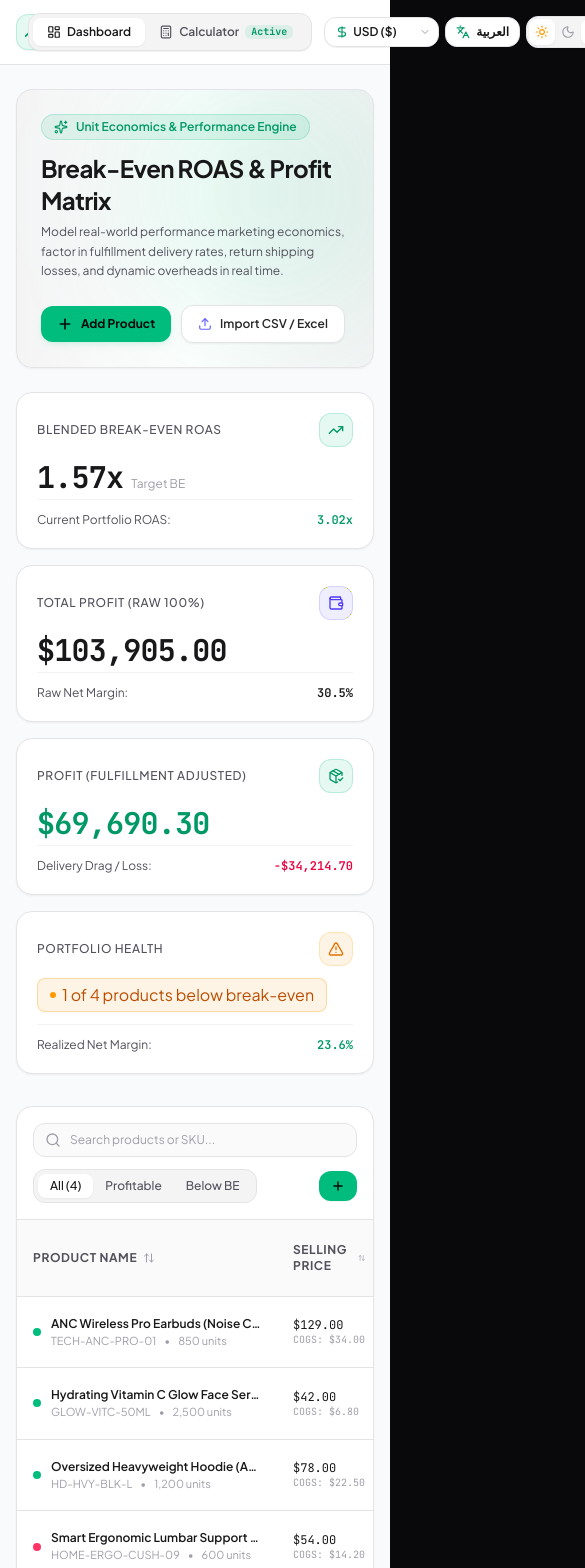
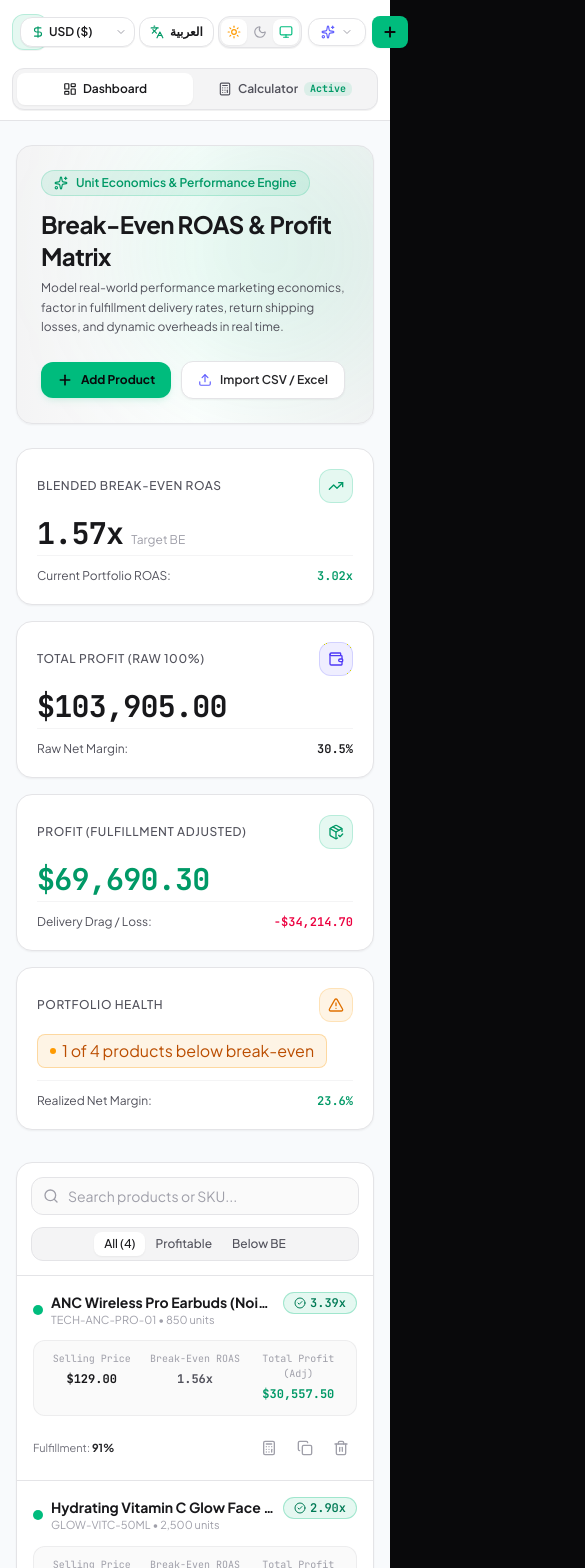
Before and after one commit to Mostafa-Elmoalem/roas-unit-economics-calculator, a React (Vite) app: page / in a window 390 px wide. Shown: the top 1568 px of the page, 585 px wide, since content can reach past the window. Built offline with nearby package versions, Linux system fonts and the light colour scheme.

Commit message:
feat(mobile): implement comprehensive mobile-first responsive architecture and touch ergonomics

```diff
--- a/src/components/common/Header.tsx
+++ b/src/components/common/Header.tsx
@@ -47,32 +47,33 @@ export const Header: React.FC<HeaderProps> = ({
 
   return (
     <header className={`sticky top-0 z-30 ${tokens.bg.header} backdrop-blur-md border-b ${tokens.border.default} transition-colors duration-200`}>
-      <div className="w-full max-w-[1600px] mx-auto px-4 sm:px-6 lg:px-8 xl:px-12">
-        <div className="flex items-center justify-between h-16 gap-3 sm:gap-6">
+      <div className="w-full max-w-[1600px] mx-auto px-3 sm:px-6 lg:px-8 xl:px-12">
+        {/* Main Header Bar */}
+        <div className="flex items-center justify-between h-16 gap-2 sm:gap-4">
           {/* Left: Brand & Workspace Title */}
-          <div className="flex items-center gap-3 min-w-0">
+          <div className="flex items-center gap-2 sm:gap-3 min-w-0">
             <div
               onClick={() => setView('dashboard')}
-              className={`flex items-center justify-center w-9 h-9 rounded-xl ${tokens.status.profit.bg} border ${tokens.status.profit.border} ${tokens.status.profit.text} cursor-pointer hover:opacity-90 transition shadow-xs shrink-0`}
+              className={`flex items-center justify-center w-9 h-9 sm:w-10 sm:h-10 rounded-xl ${tokens.status.profit.bg} border ${tokens.status.profit.border} ${tokens.status.profit.text} cursor-pointer hover:opacity-90 active:scale-95 transition shadow-2xs shrink-0`}
               title={t('common.dashboard')}
             >
               <TrendingUp className="w-5 h-5" />
             </div>
 
-            <div className="flex items-center gap-2 min-w-0">
+            <div className="flex items-center gap-1.5 min-w-0">
               {isEditingTitle ? (
-                <div className="flex items-center gap-1.5">
+                <div className="flex items-center gap-1">
                   <input
                     type="text"
                     value={tempTitle}
                     onChange={(e) => setTempTitle(e.target.value)}
                     onKeyDown={(e) => e.key === 'Enter' && handleSaveTitle()}
-                    className={`${tokens.bg.input} border border-emerald-500/50 rounded-xl px-2.5 py-1 text-xs font-semibold ${tokens.text.primary} focus:outline-none focus:ring-1 focus:ring-emerald-500 min-w-[160px] sm:min-w-[220px]`}
+                    className={`${tokens.bg.input} border border-emerald-500/50 rounded-xl px-2.5 py-1 text-xs font-semibold ${tokens.text.primary} focus:outline-none focus:ring-1 focus:ring-emerald-500 min-w-[130px] sm:min-w-[200px]`}
                     autoFocus
                   />
                   <button
                     onClick={handleSaveTitle}
-                    className="p-1.5 rounded-lg bg-emerald-500 text-black hover:bg-emerald-400 transition cursor-pointer"
+                    className="p-1.5 rounded-lg bg-emerald-500 text-black hover:bg-emerald-400 active:scale-95 transition cursor-pointer"
                   >
                     <Check className="w-3.5 h-3.5" />
                   </button>
@@ -83,20 +84,20 @@ export const Header: React.FC<HeaderProps> = ({
                     setTempTitle(projectName);
                     setIsEditingTitle(true);
                   }}
-                  className="flex items-center gap-1.5 group cursor-pointer py-1 px-1.5 rounded-lg hover:bg-zinc-100 dark:hover:bg-[#18181b] transition"
+                  className="flex items-center gap-1.5 group cursor-pointer py-1 px-1.5 rounded-lg hover:bg-zinc-100 dark:hover:bg-[#18181b] transition min-w-0"
                   title={t('common.edit')}
                 >
-                  <h1 className={`text-sm sm:text-base font-bold ${tokens.text.primary} tracking-tight truncate max-w-[140px] sm:max-w-[240px] xl:max-w-[340px]`}>
+                  <h1 className={`text-xs sm:text-base font-bold ${tokens.text.primary} tracking-tight truncate max-w-[110px] sm:max-w-[200px] md:max-w-[280px] xl:max-w-[340px]`}>
                     {projectName}
                   </h1>
-                  <Edit2 className={`w-3.5 h-3.5 ${tokens.text.muted} group-hover:text-emerald-500 dark:group-hover:text-emerald-400 transition-colors shrink-0`} />
+                  <Edit2 className={`w-3 h-3 sm:w-3.5 sm:h-3.5 ${tokens.text.muted} group-hover:text-emerald-500 dark:group-hover:text-emerald-400 transition-colors shrink-0`} />
                 </div>
               )}
             </div>
           </div>
 
-          {/* Center: Segmented Navigation Switcher */}
-          <div className={`flex items-center ${tokens.bg.toggleTrack} border ${tokens.border.default} rounded-xl p-1 shadow-2xs`}>
+          {/* Center (Hidden on small mobile, visible on md+) */}
+          <div className={`hidden md:flex items-center ${tokens.bg.toggleTrack} border ${tokens.border.default} rounded-xl p-1 shadow-2xs shrink-0`}>
             <button
               onClick={() => setView('dashboard')}
               className={`flex items-center gap-1.5 px-3.5 py-1.5 text-xs font-semibold rounded-lg transition-all cursor-pointer ${
@@ -127,9 +128,9 @@ export const Header: React.FC<HeaderProps> = ({
           </div>
 
           {/* Right: Quick Preferences & Actions Group */}
-          <div className="flex items-center gap-2 sm:gap-3">
-            {/* Unified Preferences Hub */}
-            <div className="flex items-center gap-1.5">
+          <div className="flex items-center gap-1.5 sm:gap-2.5 shrink-0">
+            {/* Preferences Hub */}
+            <div className="flex items-center gap-1">
               <CurrencySelector />
               <LanguageSelector />
               <ThemeToggle />
@@ -143,11 +144,44 @@ export const Header: React.FC<HeaderProps> = ({
               onClick={onOpenAddModal}
               variant="default"
               size="sm"
-              className="gap-1.5 font-bold shadow-xs hover:shadow-emerald-500/20"
+              className="gap-1 font-bold shadow-xs px-2.5 sm:px-3.5"
             >
-              <Plus className="w-3.5 h-3.5 stroke-[2.8]" />
+              <Plus className="w-4 h-4 stroke-[2.8]" />
               <span className="hidden sm:inline">{t('common.addProduct')}</span>
             </Button>
+          </div>
+        </div>
+
+        {/* Mobile View Switcher (Visible only on small phones below md) */}
+        <div className="md:hidden pb-2.5 pt-1">
+          <div className={`grid grid-cols-2 gap-1 ${tokens.bg.toggleTrack} border ${tokens.border.default} rounded-xl p-1 shadow-2xs`}>
+            <button
+              onClick={() => setView('dashboard')}
+              className={`flex items-center justify-center gap-1.5 py-2 text-xs font-semibold rounded-lg transition-all cursor-pointer ${
+                view === 'dashboard'
+                  ? 'bg-white dark:bg-[#27272a] text-zinc-900 dark:text-[#f4f4f5] shadow-xs'
+                  : `${tokens.text.secondary} hover:${tokens.text.primary}`
+              }`}
+            >
+              <LayoutDashboard className="w-3.5 h-3.5" />
+              <span>{t('common.dashboard')}</span>
+            </button>
+            <button
+              onClick={() => setView('calculator')}
+              className={`flex items-center justify-center gap-1.5 py-2 text-xs font-semibold rounded-lg transition-all cursor-pointer ${
+                view === 'calculator'
+                  ? 'bg-white dark:bg-[#27272a] text-zinc-900 dark:text-[#f4f4f5] shadow-xs'
+                  : `${tokens.text.secondary} hover:${tokens.text.primary}`
+              }`}
+            >
+              <Calculator className="w-3.5 h-3.5" />
+              <span>{t('common.calculator')}</span>
+              {activeProduct && (
+                <span className={`text-[10px] ${tokens.status.profit.text} ${tokens.status.profit.bg} px-1.5 py-0.2 rounded-md font-mono-nums font-bold`}>
+                  {t('common.active')}
+                </span>
+              )}
+            </button>
           </div>
         </div>
       </div>
--- a/src/components/dashboard/ProductsTable.tsx
+++ b/src/components/dashboard/ProductsTable.tsx
@@ -3,6 +3,8 @@ import { useTranslation } from 'react-i18next';
 import { useApp } from '../../context/AppContext';
 import { calculateProductMetrics, formatCurrency, formatROAS } from '../../lib/calculations';
 import { DeleteConfirmationModal } from '../modals/DeleteConfirmationModal';
+import { Badge } from '../ui/badge';
+import { Button } from '../ui/button';
 import { tokens } from '../../theme/tokens';
 import {
   Search,
@@ -47,12 +49,10 @@ export const ProductsTable: React.FC<ProductsTableProps> = ({ onOpenAddModal })
         return { product, metrics };
       })
       .filter(({ product, metrics }) => {
-        // Search query filter
         const matchesSearch =
           product.name.toLowerCase().includes(searchQuery.toLowerCase()) ||
           (product.sku && product.sku.toLowerCase().includes(searchQuery.toLowerCase()));
 
-        // Status filter
         if (!matchesSearch) return false;
         if (statusFilter === 'profitable') return metrics.isProfitableAdjusted;
         if (statusFilter === 'underperforming') return !metrics.isProfitableAdjusted;
@@ -93,8 +93,8 @@ export const ProductsTable: React.FC<ProductsTableProps> = ({ onOpenAddModal })
     <>
       <div className={`${tokens.card.base} overflow-hidden`}>
         {/* Table Top Controls: Search & Filter Tabs */}
-        <div className={`p-4 sm:p-5 border-b ${tokens.border.default} flex flex-col sm:flex-row items-stretch sm:items-center justify-between gap-3`}>
-          <div className="flex items-center gap-2 flex-1 max-w-md">
+        <div className={`p-3.5 sm:p-5 border-b ${tokens.border.default} flex flex-col sm:flex-row items-stretch sm:items-center justify-between gap-3`}>
+          <div className="flex items-center gap-2 flex-1 w-full sm:max-w-md">
             <div className="relative w-full">
               <Search className={`w-4 h-4 ${tokens.text.muted} absolute left-3 rtl:right-3 rtl:left-auto top-1/2 -translate-y-1/2`} />
               <input
@@ -102,17 +102,17 @@ export const ProductsTable: React.FC<ProductsTableProps> = ({ onOpenAddModal })
                 placeholder={t('common.searchPlaceholder')}
                 value={searchQuery}
                 onChange={(e) => setSearchQuery(e.target.value)}
-                className={`w-full ${tokens.bg.input} border ${tokens.border.default} rounded-xl pl-9 rtl:pr-9 rtl:pl-4 pr-4 py-2 text-xs ${tokens.text.primary} ${tokens.text.placeholder} ${tokens.border.focus}`}
+                className={`w-full ${tokens.bg.input} border ${tokens.border.default} rounded-xl pl-9 rtl:pr-9 rtl:pl-4 pr-4 py-2 text-sm sm:text-xs ${tokens.text.primary} ${tokens.text.placeholder} ${tokens.border.focus}`}
               />
             </div>
           </div>
 
           <div className="flex items-center justify-between sm:justify-end gap-2">
             {/* Status filter pills */}
-            <div className={`flex items-center ${tokens.bg.toggleTrack} border ${tokens.border.default} rounded-xl p-1 text-xs`}>
+            <div className={`flex items-center ${tokens.bg.toggleTrack} border ${tokens.border.default} rounded-xl p-1 text-xs w-full sm:w-auto justify-center`}>
               <button
                 onClick={() => setStatusFilter('all')}
-                className={`px-3 py-1 rounded-lg font-medium transition ${
+                className={`px-2.5 sm:px-3 py-1 rounded-lg font-medium transition cursor-pointer text-xs ${
                   statusFilter === 'all'
                     ? 'bg-white dark:bg-[#27272a] text-zinc-900 dark:text-[#f4f4f5] shadow-xs'
                     : `${tokens.text.secondary} hover:${tokens.text.primary}`
@@ -122,7 +122,7 @@ export const ProductsTable: React.FC<ProductsTableProps> = ({ onOpenAddModal })
               </button>
               <button
                 onClick={() => setStatusFilter('profitable')}
-                className={`px-3 py-1 rounded-lg font-medium transition ${
+                className={`px-2.5 sm:px-3 py-1 rounded-lg font-medium transition cursor-pointer text-xs ${
                   statusFilter === 'profitable'
                     ? `${tokens.status.profit.pillActive} shadow-xs`
                     : `${tokens.text.secondary} hover:${tokens.text.primary}`
@@ -132,7 +132,7 @@ export const ProductsTable: React.FC<ProductsTableProps> = ({ onOpenAddModal })
               </button>
               <button
                 onClick={() => setStatusFilter('underperforming')}
-                className={`px-3 py-1 rounded-lg font-medium transition ${
+                className={`px-2.5 sm:px-3 py-1 rounded-lg font-medium transition cursor-pointer text-xs ${
                   statusFilter === 'underperforming'
                     ? `${tokens.status.loss.pillActive} shadow-xs`
                     : `${tokens.text.secondary} hover:${tokens.text.primary}`
@@ -142,18 +142,126 @@ export const ProductsTable: React.FC<ProductsTableProps> = ({ onOpenAddModal })
               </button>
             </div>
 
-            <button
+            <Button
               onClick={onOpenAddModal}
-              className={`flex items-center gap-1 ${tokens.buttons.primary} px-3 py-2 rounded-xl text-xs`}
+              variant="default"
+              size="sm"
+              className="hidden sm:inline-flex"
             >
               <Plus className="w-3.5 h-3.5 stroke-[2.5]" />
-              <span className="hidden sm:inline">{t('common.addProduct')}</span>
-            </button>
+              <span>{t('common.addProduct')}</span>
+            </Button>
           </div>
         </div>
 
-        {/* Table Body */}
-        <div className="overflow-x-auto">
+        {/* 1. Mobile Phone Cards View (Screen < 640px) */}
+        <div className="block sm:hidden divide-y divide-zinc-200 dark:divide-[#27272a]/60">
+          {processedProducts.length === 0 ? (
+            <div className="py-12 text-center text-zinc-400 dark:text-[#71717a] p-4">
+              <Filter className="w-6 h-6 mx-auto mb-2 opacity-50" />
+              <p className="text-sm font-medium">{t('dashboard.noProductsMatch')}</p>
+              <button
+                onClick={() => {
+                  setSearchQuery('');
+                  setStatusFilter('all');
+                }}
+                className={`text-xs ${tokens.status.profit.text} underline mt-2`}
+              >
+                {t('dashboard.clearFilters')}
+              </button>
+            </div>
+          ) : (
+            processedProducts.map(({ product, metrics }) => {
+              const isProfitable = metrics.isProfitableAdjusted;
+              const isAboveBE =
+                metrics.breakEvenROAS !== null && metrics.currentROAS >= metrics.breakEvenROAS;
+
+              return (
+                <div
+                  key={product.id}
+                  onClick={() => handleSelectProduct(product.id)}
+                  className={`p-4 ${tokens.bg.hover} transition-colors active:bg-zinc-100 dark:active:bg-[#27272a] space-y-3 cursor-pointer`}
+                >
+                  <div className="flex items-start justify-between gap-2">
+                    <div className="flex items-center gap-2 min-w-0">
+                      <div
+                        className={`w-2.5 h-2.5 rounded-full shrink-0 ${
+                          isProfitable ? 'bg-emerald-500' : 'bg-rose-500 animate-pulse'
+                        }`}
+                      />
+                      <div className="min-w-0">
+                        <h4 className="font-bold text-sm text-zinc-900 dark:text-[#f4f4f5] truncate">
+                          {product.name}
+                        </h4>
+                        <p className="text-[11px] text-zinc-400 dark:text-[#71717a]">
+                          {product.sku || 'No SKU'} • {product.units.toLocaleString()} {t('common.units')}
+                        </p>
+                      </div>
+                    </div>
+
+                    <Badge variant={isAboveBE ? 'success' : 'destructive'} className="shrink-0 font-mono-nums">
+                      {isAboveBE ? <CheckCircle2 className="w-3 h-3" /> : <AlertCircle className="w-3 h-3" />}
+                      <span>{formatROAS(metrics.currentROAS)}</span>
+                    </Badge>
+                  </div>
+
+                  <div className="grid grid-cols-3 gap-2 bg-zinc-50 dark:bg-[#09090b] rounded-xl p-2.5 text-center font-mono-nums border border-zinc-200/60 dark:border-[#27272a]/60">
+                    <div>
+                      <span className="text-[10px] text-zinc-400 dark:text-[#71717a] block">{t('dashboard.tablePrice')}</span>
+                      <span className="text-xs font-bold text-zinc-900 dark:text-[#f4f4f5]">
+                        {formatCurrency(product.sellingPrice, currency)}
+                      </span>
+                    </div>
+                    <div>
+                      <span className="text-[10px] text-zinc-400 dark:text-[#71717a] block">{t('dashboard.tableBEROAS')}</span>
+                      <span className="text-xs font-bold text-zinc-600 dark:text-[#a1a1aa]">
+                        {formatROAS(metrics.breakEvenROAS)}
+                      </span>
+                    </div>
+                    <div>
+                      <span className="text-[10px] text-zinc-400 dark:text-[#71717a] block">{t('dashboard.tableTotalProfit')}</span>
+                      <span className={`text-xs font-bold ${metrics.adjustedTotalProfit >= 0 ? 'text-emerald-600 dark:text-emerald-400' : 'text-rose-600 dark:text-rose-400'}`}>
+                        {formatCurrency(metrics.adjustedTotalProfit, currency)}
+                      </span>
+                    </div>
+                  </div>
+
+                  <div className="flex items-center justify-between pt-1" onClick={(e) => e.stopPropagation()}>
+                    <span className="text-[11px] text-zinc-500 dark:text-[#71717a]">
+                      {t('dashboard.tableFulfillment')}: <strong className="text-zinc-800 dark:text-zinc-200">{product.fulfillmentRate}%</strong>
+                    </span>
+                    <div className="flex items-center gap-1">
+                      <button
+                        onClick={() => handleSelectProduct(product.id)}
+                        className={`p-2 rounded-lg ${tokens.buttons.ghost} text-emerald-600 dark:text-emerald-400`}
+                        title={t('common.calculator')}
+                      >
+                        <Calculator className="w-4 h-4" />
+                      </button>
+                      <button
+                        onClick={() => duplicateProduct(product.id)}
+                        className={`p-2 rounded-lg ${tokens.buttons.ghost}`}
+                        title={t('common.duplicate')}
+                      >
+                        <Copy className="w-4 h-4" />
+                      </button>
+                      <button
+                        onClick={() => setProductToDelete({ id: product.id, name: product.name })}
+                        className={`p-2 rounded-lg ${tokens.buttons.ghost} text-rose-600 dark:text-rose-400`}
+                        title={t('common.delete')}
+                      >
+                        <Trash2 className="w-4 h-4" />
+                      </button>
+                    </div>
+                  </div>
+                </div>
+              );
+            })
+          )}
+        </div>
+
+        {/* 2. Desktop & Tablet Full Table (Screen >= 640px) */}
+        <div className="hidden sm:block overflow-x-auto">
           <table className="w-full text-left rtl:text-right text-xs">
             <thead className={`${tokens.bg.tableHead} ${tokens.text.secondary} uppercase tracking-wider font-semibold border-b ${tokens.border.default}`}>
               <tr>
--- a/src/components/ui/input.tsx
+++ b/src/components/ui/input.tsx
@@ -12,7 +12,7 @@ export const Input = React.forwardRef<HTMLInputElement, InputProps>(
       <input
         type={type}
         className={cn(
-          'flex h-9 w-full rounded-xl border border-zinc-200 dark:border-[#27272a] bg-zinc-50 dark:bg-[#09090b] px-3 py-1 text-xs text-zinc-900 dark:text-[#f4f4f5] shadow-2xs transition-colors file:border-0 file:bg-transparent file:text-sm file:font-medium placeholder:text-zinc-400 dark:placeholder:text-[#71717a] focus-visible:outline-none focus-visible:border-emerald-500 focus-visible:ring-1 focus-visible:ring-emerald-500 disabled:cursor-not-allowed disabled:opacity-50',
+          'flex h-10 sm:h-9 w-full rounded-xl border border-zinc-200 dark:border-[#27272a] bg-zinc-50 dark:bg-[#09090b] px-3.5 sm:px-3 py-2 sm:py-1 text-sm sm:text-xs text-zinc-900 dark:text-[#f4f4f5] shadow-2xs transition-colors file:border-0 file:bg-transparent file:text-sm file:font-medium placeholder:text-zinc-400 dark:placeholder:text-[#71717a] focus-visible:outline-none focus-visible:border-emerald-500 focus-visible:ring-1 focus-visible:ring-emerald-500 disabled:cursor-not-allowed disabled:opacity-50 touch-manipulation',
           error && 'border-rose-500 focus-visible:border-rose-500 focus-visible:ring-rose-500',
           className
         )}
```
Also changed, not shown: src/components/calculator/AdSpendCard.tsx (+13 -11 lines), src/components/calculator/ComparativeMatrixCard.tsx (+24 -19 lines), src/components/calculator/CostBreakdownVisual.tsx (+24 -23 lines), src/components/calculator/FixedCostsCard.tsx (+7 -6 lines), src/components/calculator/SensitivityMatrixCard.tsx (+12 -12 lines), src/components/calculator/UnitEconomicsCard.tsx (+39 -35 lines).
